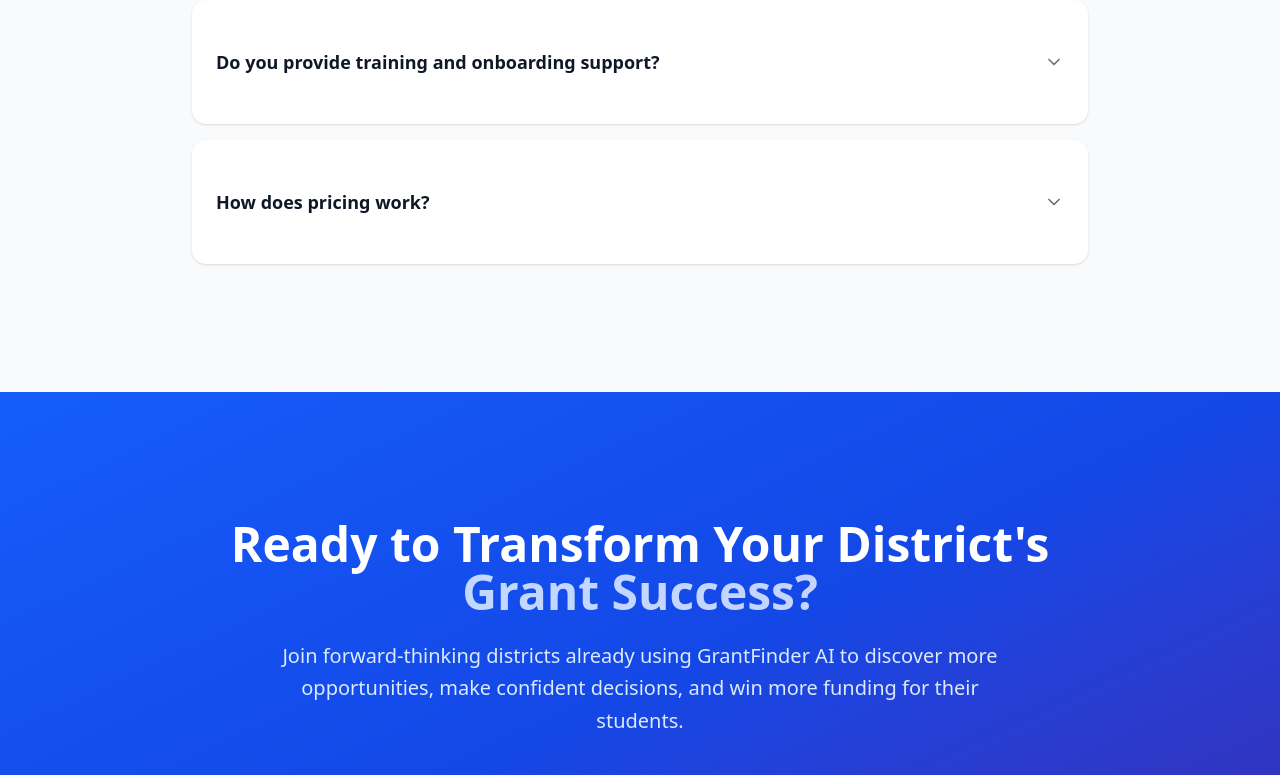
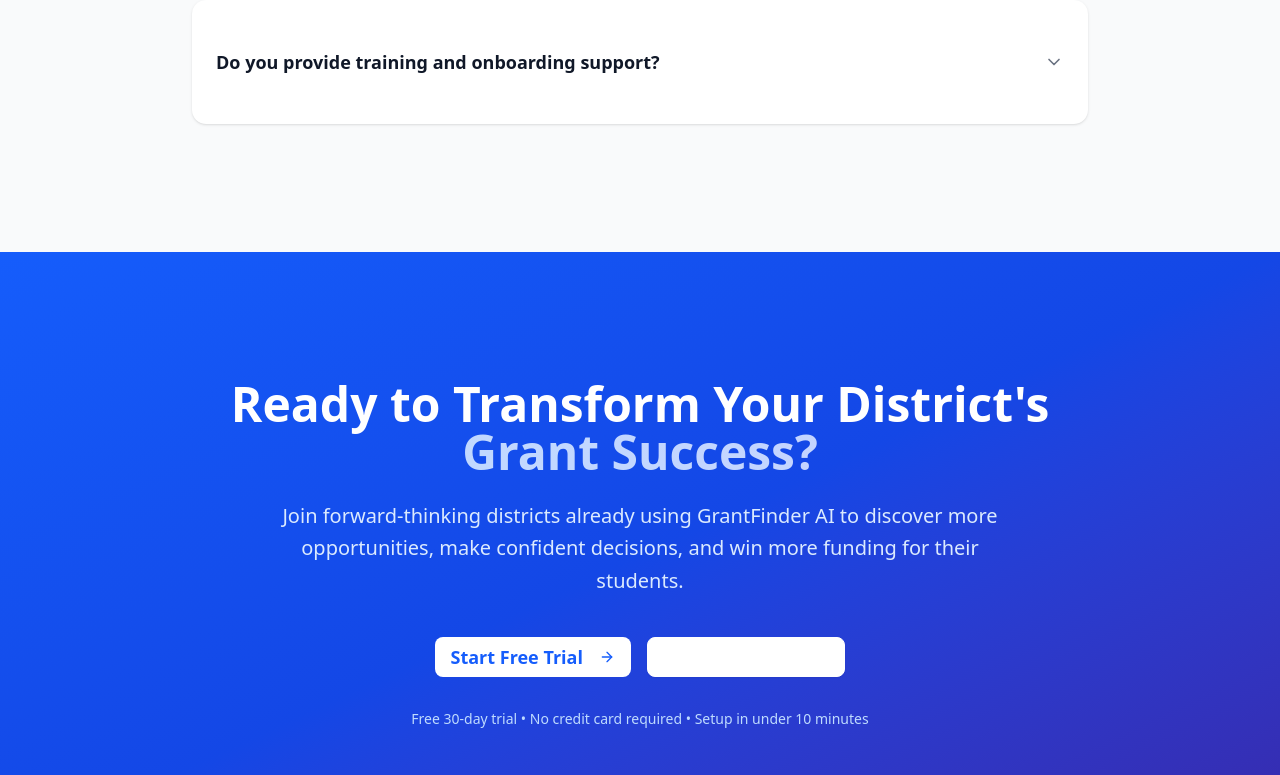
Before and after one commit to glevi2004/grantfinder-landing-page, a Next.js app in the folder landing-page/: page / in a window 1280 px wide. Shown: the part 3099-3874 px from the top of the page. Built offline with nearby package versions, Linux system fonts and the light colour scheme.

Commit message:
faq section

```diff
--- a/landing-page/src/components/ui/faq-section.tsx
+++ b/landing-page/src/components/ui/faq-section.tsx
@@ -40,17 +40,12 @@
   {
     question: "What size districts is this designed for?",
     answer:
-      "GrantFinder AI is optimized for small-to-medium districts with lean grants teams (2-6 staff members). However, larger districts with centralized grants offices also benefit from our streamlined workflows and AI-powered efficiency gains.",
+      "GrantFinder AI is designed to be valuable for K-12 districts of all sizes, from small offices with a single coordinator to larger, multi-person grant management teams.",
   },
   {
     question: "Do you provide training and onboarding support?",
     answer:
       "Yes. We provide comprehensive onboarding including district profile setup, team training sessions, and ongoing support. Our goal is to get your team productive within the first week, with minimal disruption to your existing workflows.",
-  },
-  {
-    question: "How does pricing work?",
-    answer:
-      "We offer district-based pricing with unlimited users per district. Pricing varies by district size and includes full access to discovery, analysis, collaboration tools, and support. Contact us for a custom quote based on your specific needs.",
   },
 ];
 
```
